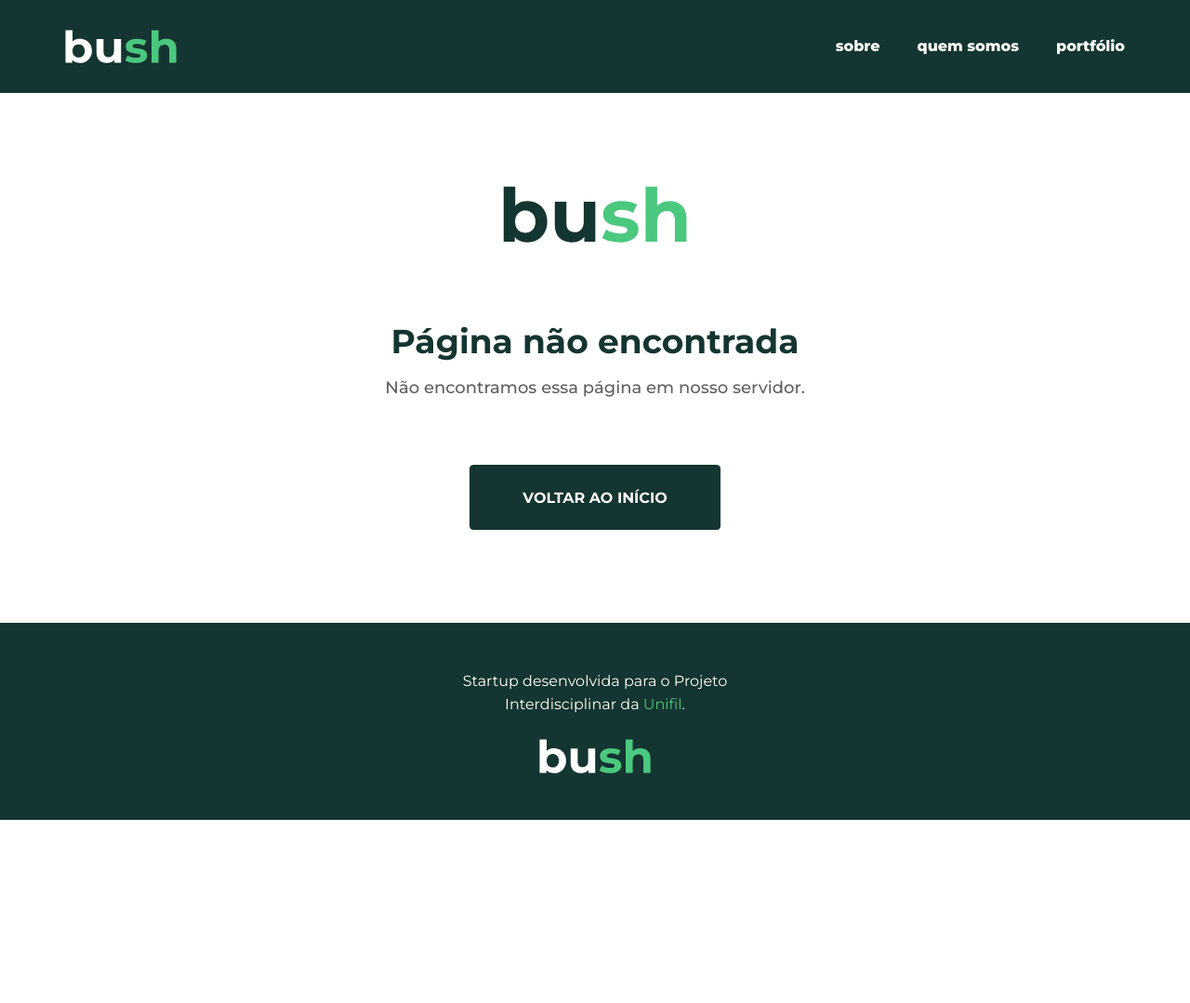
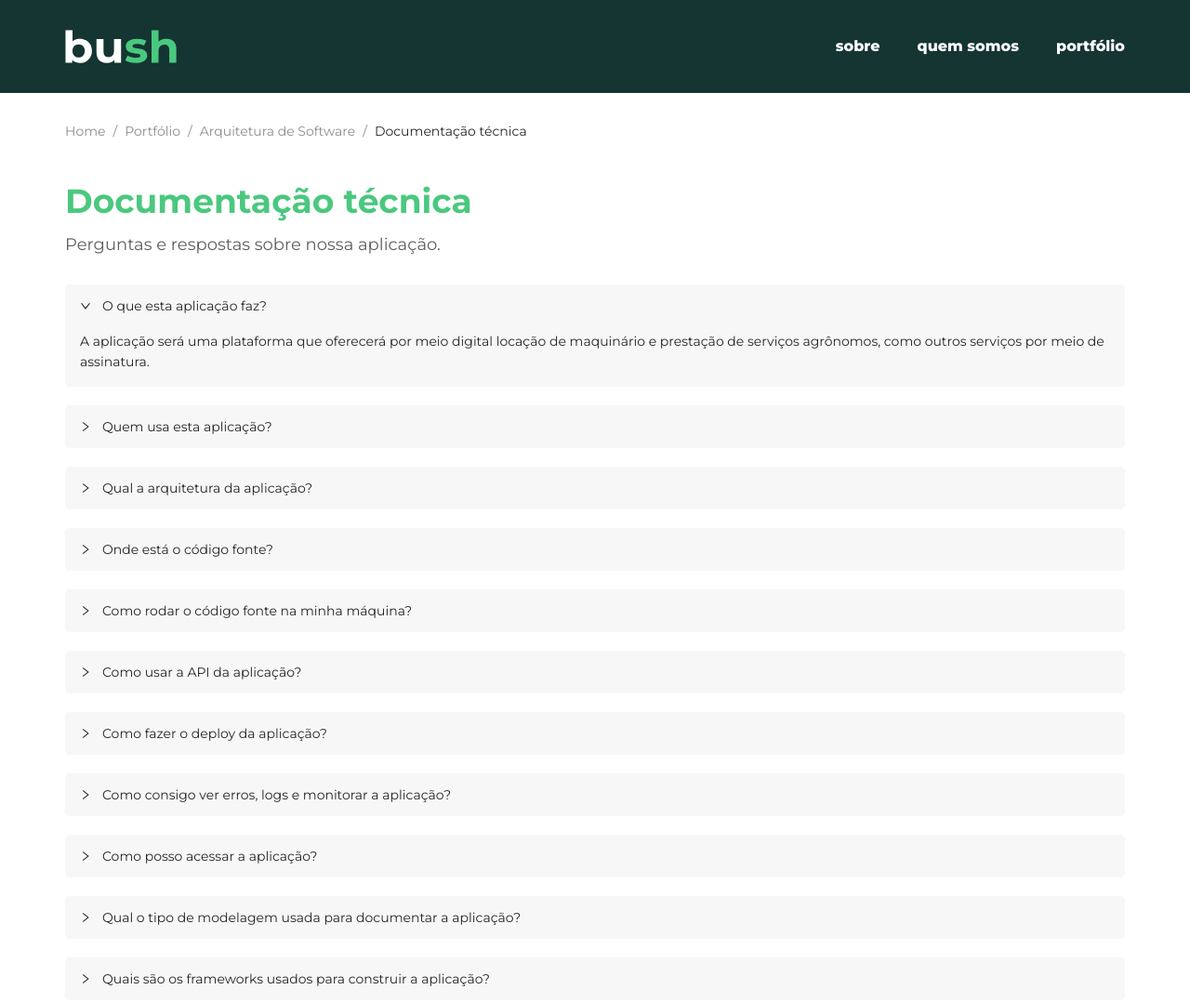
Before and after one commit to ParfaitBrasil/parfait-site-pi, a React app: page /portfolio/arquitetura-de-software/documentacao in a window 1280 px wide. Shown: the top 1079 px of the page at 93% size. Before the commit the page ends 882 px from the top, so only its background shows below. Built offline with nearby package versions, Linux system fonts and the light colour scheme.

Commit message:
Nova página de documentação de arquitetura de software

```diff
--- a/src/config/routes.js
+++ b/src/config/routes.js
@@ -1,5 +1,6 @@
 import Home from "./../screens/Home";
 import Portfolio from "./../screens/Portfolio";
+import ArquiteturaDocumentacao from "./../screens/ArquiteturaDocumentacao"
 import Error404 from "./../screens/Error404";
 
 // -----------------------------------------------------------------------------
@@ -8,5 +9,6 @@ import Error404 from "./../screens/Error404";
 export const ROUTES = [
 	{path: "/", component: Home},
 	{path: "/portfolio/:period?", component: Portfolio},
+	{path: "/portfolio/arquitetura-de-software/documentacao", component: ArquiteturaDocumentacao},
 	{path: "/error/404", component: Error404},
 ];
--- /dev/null
+++ b/src/screens/ArquiteturaDocumentacao/index.js
@@ -0,0 +1,131 @@
+import React, { Component } from "react";
+import * as seo from "../../helpers/seo";
+
+import { Link } from "react-router-dom";
+
+import { Breadcrumb, Collapse } from "antd";
+
+import { CaretRightOutlined } from '@ant-design/icons';
+
+class ArquiteturaDocumentacao extends Component {
+	componentDidMount() {
+		document.body.classList.add("page-arquitetura-documentacao");
+
+		seo.setTitle("Documentação técnica");
+	}
+
+	componentWillUnmount() {
+		document.body.classList.remove("page-arquitetura-documentacao");
+	}
+
+	render() {
+		const { Panel } = Collapse;
+
+		return (
+			<main id="site-main" role="main">
+				<div className="container">
+					<Breadcrumb>
+						<Breadcrumb.Item>
+							<Link to="/">Home</Link>
+						</Breadcrumb.Item>
+						<Breadcrumb.Item>
+							<Link to="/portfolio/4">Portfólio</Link>
+						</Breadcrumb.Item>
+						<Breadcrumb.Item>Arquitetura de Software</Breadcrumb.Item>
+						<Breadcrumb.Item>Documentação técnica</Breadcrumb.Item>
+					</Breadcrumb>
+					<h2>Documentação técnica</h2>
+					<p className="subtitle">
+						Perguntas e respostas sobre nossa aplicação.
+					</p>
+
+					<Collapse
+						bordered={false}
+						defaultActiveKey={["1"]}
+						className="site-collapse-custom-collapse"
+					>
+						<Panel
+							header="O que esta aplicação faz?"
+							key="1"
+							className="site-collapse-custom-panel"
+						>
+							<p>A aplicação será uma plataforma que oferecerá por meio digital locação de maquinário e prestação de serviços agrônomos, como outros serviços por meio de assinatura.</p>
+						</Panel>
+						<Panel
+							header="Quem usa esta aplicação?"
+							key="2"
+							className="site-collapse-custom-panel"
+						>
+							<p>Agrônomos e produtores rurais de baixo e alto nível.</p>
+						</Panel>
+						<Panel
+							header="Qual a arquitetura da aplicação?"
+							key="3"
+							className="site-collapse-custom-panel"
+						>
+							<p>Utilizaremos da arquitetura VIPER, a mesma cogitada pela empresa de software aplicado em locomoção Uber.</p>
+						</Panel>
+						<Panel
+							header="Onde está o código fonte?"
+							key="4"
+							className="site-collapse-custom-panel"
+						>
+							<p>Atualmente numa plataforma de hospedagem de aplicações chamada Vercel.</p>
+						</Panel>
+						<Panel
+							header="Como rodar o código fonte na minha máquina?"
+							key="5"
+							className="site-collapse-custom-panel"
+						>
+							<p>Você terá acesso ao código fonte somente se possuir permissões no repositório da aplicação.</p>
+						</Panel>
+						<Panel
+							header="Como usar a API da aplicação?"
+							key="6"
+							className="site-collapse-custom-panel"
+						>
+							<p>Nossa aplicação ainda não possui uma API.</p>
+						</Panel>
+						<Panel
+							header="Como fazer o deploy da aplicação?"
+							key="7"
+							className="site-collapse-custom-panel"
+						>
+							<p>Através da plataforma de hospedagem Vercel.</p>
+						</Panel>
+						<Panel
+							header="Como consigo ver erros, logs e monitorar a aplicação?"
+							key="8"
+							className="site-collapse-custom-panel"
+						>
+							<p>A Vercel proporciona vários recursos para requisições de informações; logs completos; ferramentas de relatórios de erros; rastreamento de monitoramento de tempo de resposta.</p>
+						</Panel>
+						<Panel
+							header="Como posso acessar a aplicação?"
+							key="9"
+							className="site-collapse-custom-panel"
+						>
+							<p>Através do repositório no github, e para instalar e iniciar a aplicação é preciso usar o npm.</p>
+						</Panel>
+						<Panel
+							header="Qual o tipo de modelagem usada para documentar a aplicação?"
+							key="10"
+							className="site-collapse-custom-panel"
+						>
+							<p>Será utilizado UML para a criação dos modelos do sistema.</p>
+						</Panel>
+						<Panel
+							header="Quais são os frameworks usados para construir a aplicação?"
+							key="11"
+							className="site-collapse-custom-panel"
+						>
+							<p>Os frameworks utilizados na construção da aplicação foram React.js, Ant Design e Sass.</p>
+						</Panel>
+					</Collapse>
+				</div>
+			</main>
+		);
+	}
+}
+
+export default ArquiteturaDocumentacao;
--- a/src/styles/app.scss
+++ b/src/styles/app.scss
@@ -1005,4 +1005,5 @@ label.form-label {
 ============================================================================ */
 @import "pages/home";
 @import "pages/portfolio";
+@import "pages/arquitetura-documentacao";
 @import "pages/error-404";
--- /dev/null
+++ b/src/styles/pages/arquitetura-documentacao.scss
@@ -0,0 +1,40 @@
+@import "../vars";
+
+body.page-arquitetura-documentacao {
+	#site-main {
+		padding-top: 30px;
+		padding-bottom: 80px;
+
+		.ant-breadcrumb {
+			margin-bottom: 40px;
+		}
+
+		h2 {
+			color: $secondary-color;
+			font-weight: 700;
+			font-size: 36px;
+			line-height: 48px;
+			margin-bottom: 10px;
+		}
+
+		p.subtitle {
+			font-weight: 400;
+			font-size: 18px;
+			line-height: 26px;
+			color: #5F5F5F;
+			max-width: 680px;
+		}
+
+		.ant-collapse {
+			background-color: #fff;
+		}
+
+		.site-collapse-custom-panel {
+			margin-bottom: 20px;
+			overflow: hidden;
+			background: #f7f7f7;
+			border: 0px;
+			border-radius: 5px;
+		}
+	}
+}
```
